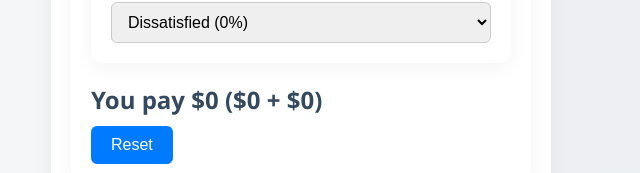
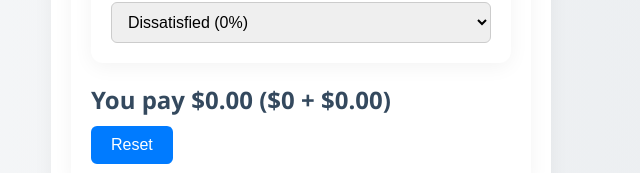
Before and after one commit to OdeaconO/tip_calculator, a React (Create React App) app: page / in a window 1280 px wide. Shown: the part 384-557 px from the top of the page, without its empty margins (339-979 px from the left). Built offline with nearby package versions, Linux system fonts and the light colour scheme.

Commit message:
corrected tip calc math for 0 cases

```diff
--- a/src/App.js
+++ b/src/App.js
@@ -69,13 +69,15 @@ function Service({ service, setService, children }) {
 }
 
 function TotalAmount({ bill, service1, service2 }) {
-  const avgTip = (service1 + service2) / 2;
+  const tips = [service1, service2].filter((val) => val > 0);
+  const avgTip =
+    tips.length > 0 ? tips.reduce((a, b) => a + b, 0) / tips.length : 0;
   const tip = (bill * avgTip) / 100;
-  const TotalAmount = bill + tip;
+  const totalAmount = bill + tip;
 
   return (
     <h2>
-      You pay ${TotalAmount} (${bill} + ${tip})
+      You pay ${totalAmount.toFixed(2)} (${bill} + ${tip.toFixed(2)})
     </h2>
   );
 }
```
